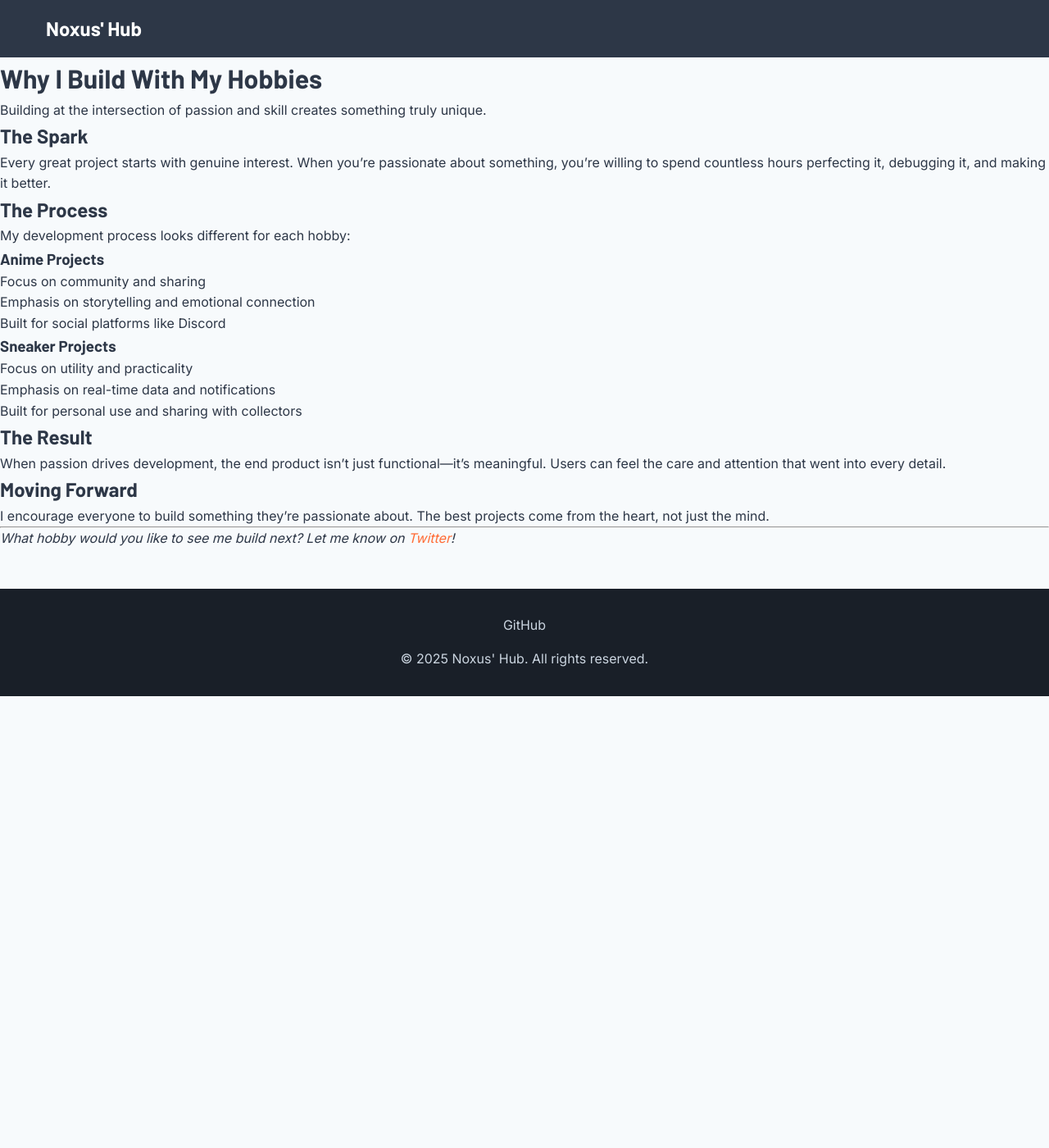
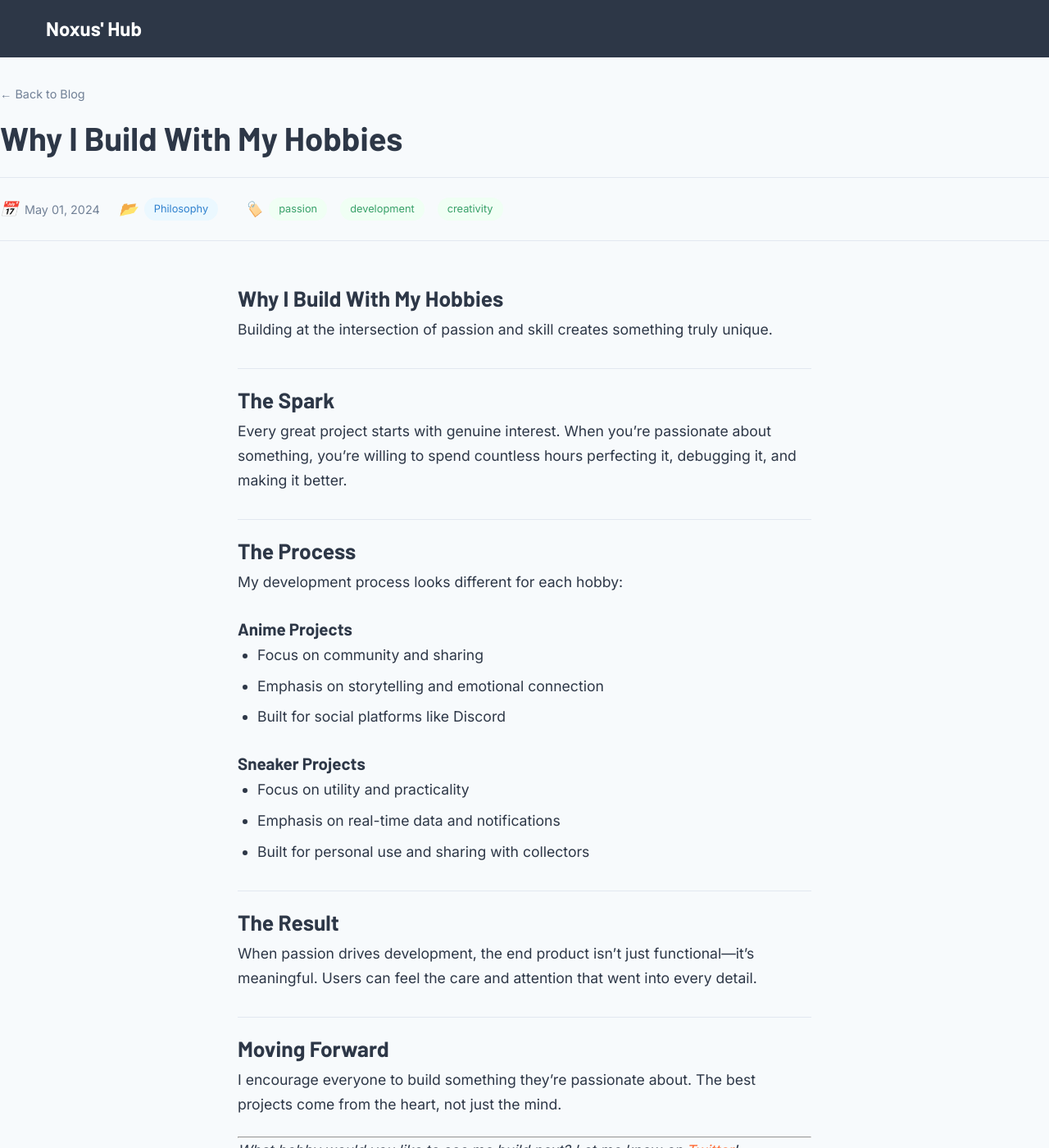
Before and after one commit to gmanthenoxus/gmanthenoxus.github.io, a Jekyll site: the page built from docs/_posts/2025-08-01-why-i-build.md, in a window 1280 px wide and 1400 px high. Shown: the whole window at 82% size. Built offline with Jekyll 4.4.1, drawn with Linux system fonts in a browser that asks for light colours.

Commit message:
Homepage improvment

```diff
--- a/docs/_posts/2025-08-01-why-i-build.md
+++ b/docs/_posts/2025-08-01-why-i-build.md
@@ -1,8 +1,9 @@
 ---
-layout: default
+layout: posts
 title: "Why I Build With My Hobbies"
 date: 2024-05-01
-categories: [thoughts, philosophy]
+category: "Philosophy"
+excerpt: "Building at the intersection of passion and skill creates something truly unique. Every great project starts with genuine interest."
 tags: [passion, development, creativity]
 ---
 
--- a/docs/assets/css/main.scss
+++ b/docs/assets/css/main.scss
@@ -278,6 +278,7 @@
       cursor: pointer;
       position: relative;
       transition: all 0.3s ease;
+      border-radius: 8px 8px 0 0;
 
       &:after {
         content: '';
@@ -287,19 +288,28 @@
         width: 100%;
         height: 3px;
         background: transparent;
-        transition: background 0.3s ease;
+        transition: all 0.3s ease;
+        border-radius: 2px;
       }
 
       &:hover {
         color: $text-dark;
+        background: rgba($accent-color, 0.05);
+        transform: translateY(-2px);
+
+        &:after {
+          background: rgba($accent-color, 0.3);
+        }
       }
 
       &.active {
         color: $accent-color;
         font-weight: 600;
+        background: rgba($accent-color, 0.08);
 
         &:after {
           background: $accent-color;
+          height: 4px;
         }
       }
     }
@@ -322,12 +332,65 @@
 
   .content-card {
     background: white;
-    border-radius: 16px;
+    border-radius: 20px;
     padding: $spacing-lg;
-    box-shadow: 0 10px 30px rgba(0,0,0,0.05);
+    box-shadow: 0 8px 25px rgba(0,0,0,0.06);
+    border: 1px solid rgba($primary-color, 0.05);
+    transition: all 0.3s ease;
+
+    &:hover {
+      box-shadow: 0 12px 35px rgba(0,0,0,0.1);
+      transform: translateY(-2px);
+    }
+
+    h3 {
+      font-size: 1.8rem;
+      margin-bottom: $spacing-sm;
+      color: $primary-color;
+      position: relative;
+
+      &::after {
+        content: '';
+        position: absolute;
+        bottom: -8px;
+        left: 0;
+        width: 40px;
+        height: 3px;
+        background: linear-gradient(90deg, $accent-color, lighten($accent-color, 20%));
+        border-radius: 2px;
+      }
+    }
+
+    > p {
+      color: $text-muted;
+      font-size: 1.1rem;
+      margin-bottom: $spacing-lg;
+      line-height: 1.6;
+    }
   }
 
-.preview-grid, .hobby-grid {
+.preview-grid {
+  display: grid;
+  grid-template-columns: repeat(auto-fit, minmax(280px, 1fr));
+  gap: 1.5rem;
+  margin: 2rem 0;
+
+  // Handle single item better
+  &:has(.preview-item:only-child) {
+    grid-template-columns: 1fr;
+    max-width: 400px;
+    margin: 2rem auto;
+  }
+
+  // Handle two items
+  &:has(.preview-item:nth-child(2):last-child) {
+    grid-template-columns: repeat(2, 1fr);
+    max-width: 800px;
+    margin: 2rem auto;
+  }
+}
+
+.hobby-grid {
   display: grid;
   grid-template-columns: repeat(auto-fit, minmax(300px, 1fr));
   gap: 1.5rem;
@@ -336,52 +399,136 @@
 
 .preview-item {
   display: block;
-  border-radius: 12px;
+  border-radius: 16px;
   overflow: hidden;
   background: white;
-  box-shadow: 0 5px 15px rgba(0,0,0,0.05);
-  transition: transform 0.3s ease;
+  box-shadow: 0 4px 12px rgba(0,0,0,0.08);
+  transition: all 0.4s cubic-bezier(0.25, 0.46, 0.45, 0.94);
   text-decoration: none;
   color: inherit;
+  position: relative;
 
   &:hover {
-    transform: translateY(-5px);
-    box-shadow: 0 10px 25px rgba(0,0,0,0.1);
+    transform: translateY(-8px) scale(1.02);
+    box-shadow: 0 20px 40px rgba(0,0,0,0.15);
 
     .preview-image {
-      transform: scale(1.05);
+      transform: scale(1.08);
+
+      .image-overlay {
+        opacity: 0.3;
+      }
+    }
+
+    .preview-text h4 {
+      color: $accent-color;
     }
   }
 
   .preview-image {
-    height: 180px;
+    height: 200px;
     background-size: cover;
     background-position: center;
-    transition: transform 0.5s ease;
+    background-color: darken($background-light, 8%);
+    transition: transform 0.6s ease;
+    position: relative;
+    display: flex;
+    align-items: center;
+    justify-content: center;
+
+    // Default gradient background when no image
+    background-image: linear-gradient(135deg,
+      lighten($primary-color, 40%) 0%,
+      lighten($accent-color, 35%) 100%);
+
+    // Add a subtle pattern
+    &::before {
+      content: '';
+      position: absolute;
+      top: 0;
+      left: 0;
+      width: 100%;
+      height: 100%;
+      background-image:
+        radial-gradient(circle at 25% 25%, rgba(255,255,255,0.1) 2px, transparent 2px),
+        radial-gradient(circle at 75% 75%, rgba(255,255,255,0.1) 2px, transparent 2px);
+      background-size: 30px 30px;
+      opacity: 0.3;
+    }
+
+    .image-overlay {
+      position: absolute;
+      top: 0;
+      left: 0;
+      width: 100%;
+      height: 100%;
+      background: linear-gradient(135deg, rgba($primary-color, 0.1), rgba($accent-color, 0.1));
+      opacity: 0;
+      transition: opacity 0.4s ease;
+      z-index: 1;
+    }
   }
 
   .preview-text {
     padding: 1.5rem;
 
     h4 {
-      font-size: 1.2rem;
-      margin-bottom: 0.5rem;
+      font-size: 1.3rem;
+      margin-bottom: 0.8rem;
       color: $primary-color;
+      transition: color 0.3s ease;
+      line-height: 1.3;
+    }
+
+    .excerpt {
+      color: $text-muted;
+      font-size: 0.95rem;
+      line-height: 1.5;
+      margin-bottom: 1rem;
     }
 
     .meta {
       display: flex;
       justify-content: space-between;
+      align-items: center;
       font-size: 0.85rem;
-      color: $text-muted;
+      color: lighten($text-muted, 10%);
 
       .category {
-        background: rgba($accent-color, 0.1);
+        background: linear-gradient(135deg, rgba($accent-color, 0.1), rgba($accent-color, 0.15));
         color: $accent-color;
-        padding: 0.2rem 0.7rem;
+        padding: 0.3rem 0.8rem;
         border-radius: 20px;
+        font-weight: 600;
+        font-size: 0.8rem;
       }
     }
+  }
+}
+
+// Empty state styling
+.empty-state {
+  text-align: center;
+  padding: $spacing-xl 0;
+  color: $text-muted;
+
+  .empty-icon {
+    font-size: 4rem;
+    margin-bottom: $spacing-md;
+    opacity: 0.7;
+  }
+
+  h4 {
+    font-size: 1.5rem;
+    margin-bottom: $spacing-sm;
+    color: $primary-color;
+  }
+
+  p {
+    font-size: 1.1rem;
+    max-width: 400px;
+    margin: 0 auto;
+    line-height: 1.6;
   }
 }
 
```
Also changed, not shown: docs/_data/hobbies.yml (+8 -0 lines), docs/index.html (+17 -2 lines), README.md.
